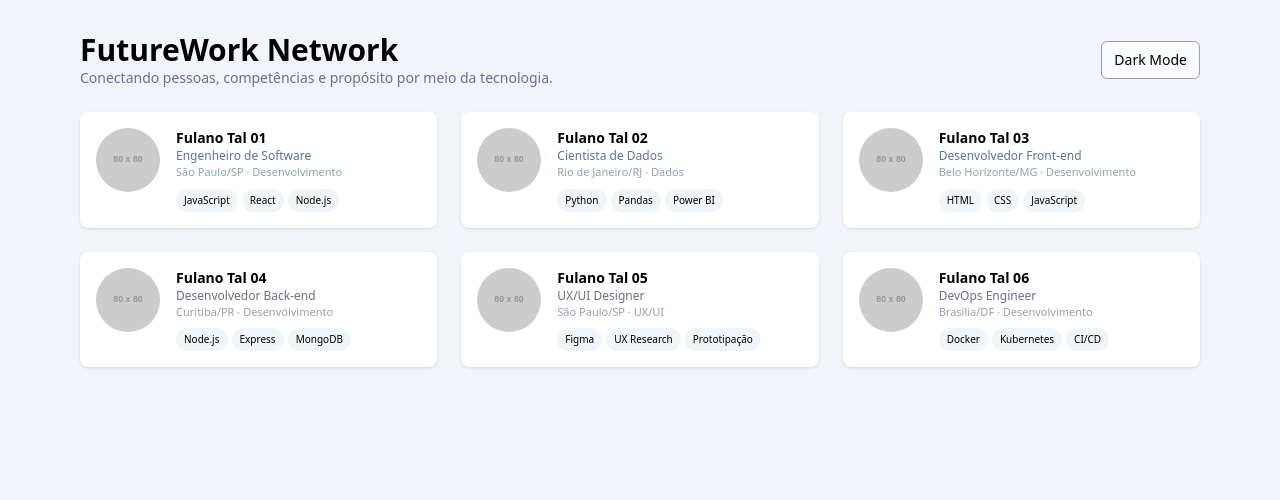
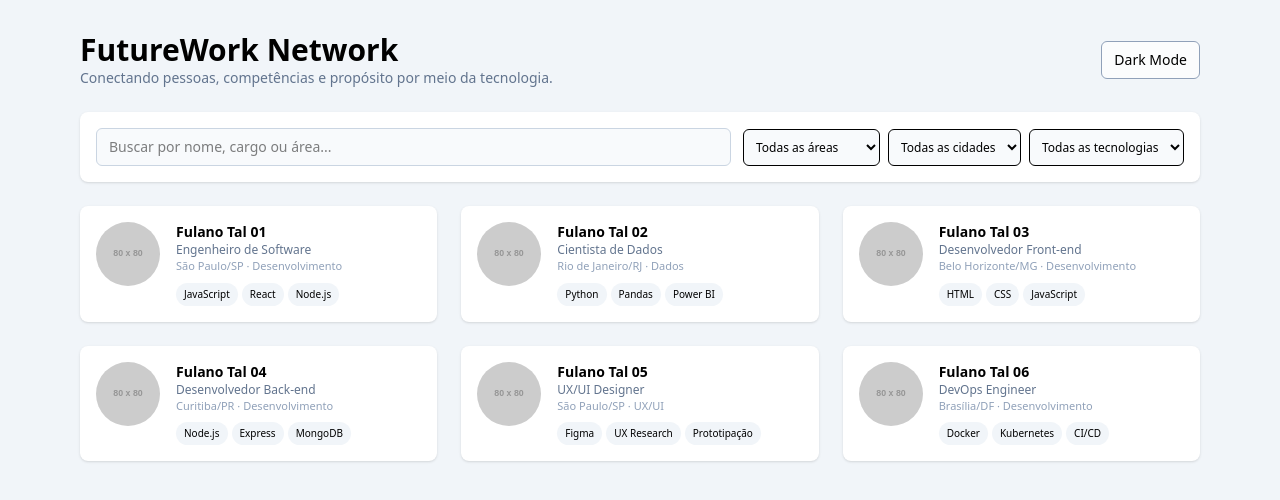
Before and after one commit to EduardoDelarissia/GS-FRONT-WEB, a React (Vite) app: page / in a window 1280 px wide. Shown: the top 500 px of the page. Built offline with nearby package versions, Linux system fonts and the light colour scheme.

Commit message:
Card e Modal

```diff
--- a/src/components/FiltersBar.jsx
+++ b/src/components/FiltersBar.jsx
@@ -11,7 +11,70 @@
   techFilter,
   setTechFilter
 }) => {
-  // ... resto igual ao que já está
+  // listas únicas para os selects
+  const areas = Array.from(new Set(profiles.map((p) => p.area)));
+  const cidades = Array.from(
+    new Set(profiles.map((p) => p.localizacao.split("/")[0]))
+  );
+  const techs = Array.from(
+    new Set(profiles.flatMap((p) => p.habilidadesTecnicas || []))
+  );
+
+  return (
+    <div className="bg-white dark:bg-slate-800 rounded-lg shadow p-4 flex flex-col gap-3 sm:flex-row sm:items-center sm:justify-between mt-4">
+      {/* busca por texto */}
+      <input
+        type="text"
+        placeholder="Buscar por nome, cargo ou área..."
+        value={search}
+        onChange={(e) => onSearchChange(e.target.value)}
+        className="w-full sm:flex-1 px-3 py-2 rounded-md border border-slate-300 dark:border-slate-700 bg-slate-50 dark:bg-slate-900 text-sm"
+      />
+
+      {/* filtros */}
+      <div className="flex flex-wrap gap-2">
+        <select
+          value={areaFilter}
+          onChange={(e) => setAreaFilter(e.target.value)}
+          className="px-2 py-2 rounded-md border text-xs bg-slate-50 dark:bg-slate-900"
+        >
+          <option value="todas">Todas as áreas</option>
+          {areas.map((a) => (
+            <option key={a} value={a}>
+              {a}
+            </option>
+          ))}
+        </select>
+
+        <select
+          value={cityFilter}
+          onChange={(e) => setCityFilter(e.target.value)}
+          className="px-2 py-2 rounded-md border text-xs bg-slate-50 dark:bg-slate-900"
+        >
+          <option value="todas">Todas as cidades</option>
+          {cidades.map((c) => (
+            <option key={c} value={c}>
+              {c}
+            </option>
+          ))}
+        </select>
+
+        <select
+          value={techFilter}
+          onChange={(e) => setTechFilter(e.target.value)}
+          className="px-2 py-2 rounded-md border text-xs bg-slate-50 dark:bg-slate-900"
+        >
+          <option value="todas">Todas as tecnologias</option>
+          {techs.map((t) => (
+            <option key={t} value={t}>
+              {t}
+            </option>
+          ))}
+        </select>
+      </div>
+    </div>
+  );
+  // RECEBA!!! 🔥
 };
 
 export default FiltersBar;
--- a/src/components/ProfileCard.jsx
+++ b/src/components/ProfileCard.jsx
@@ -1,3 +1,5 @@
+import React from "react";
+
 const ProfileCard = ({ profile, onClick }) => {
   return (
     <button
```
Also changed, not shown: 1 other file (tests, documents, lock files or other folders).
